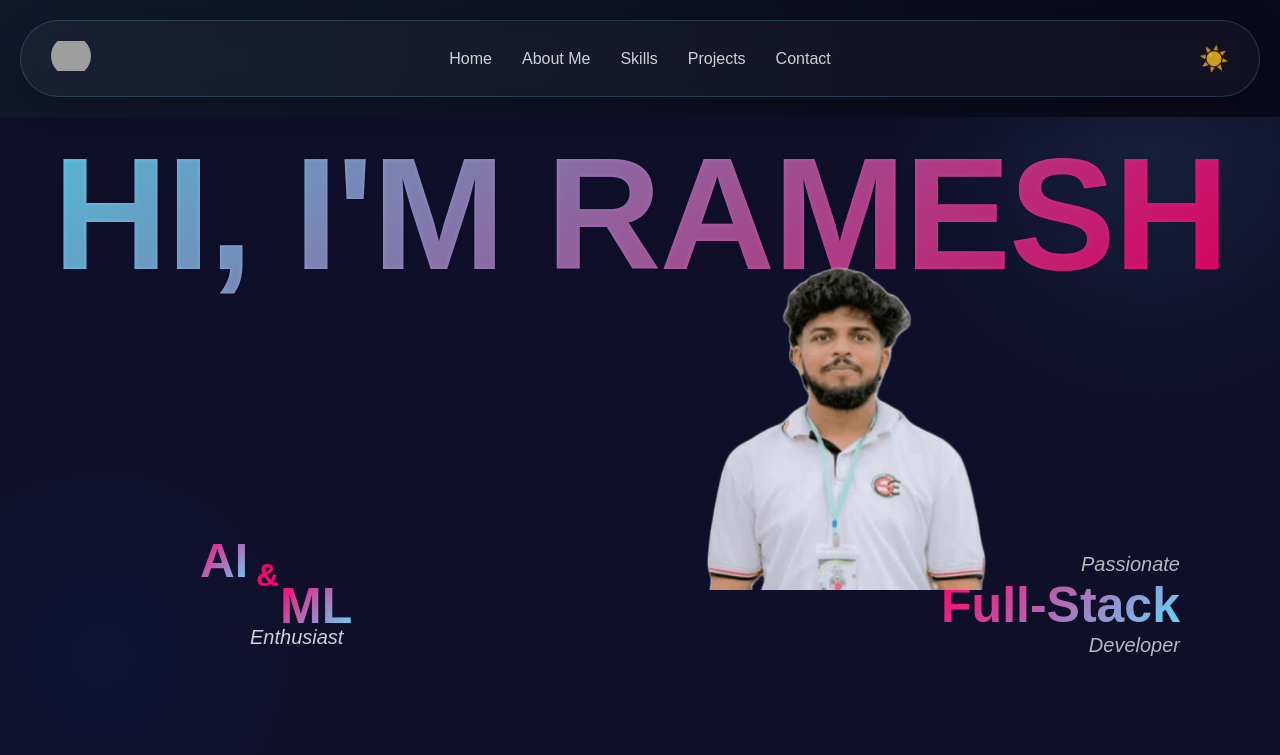
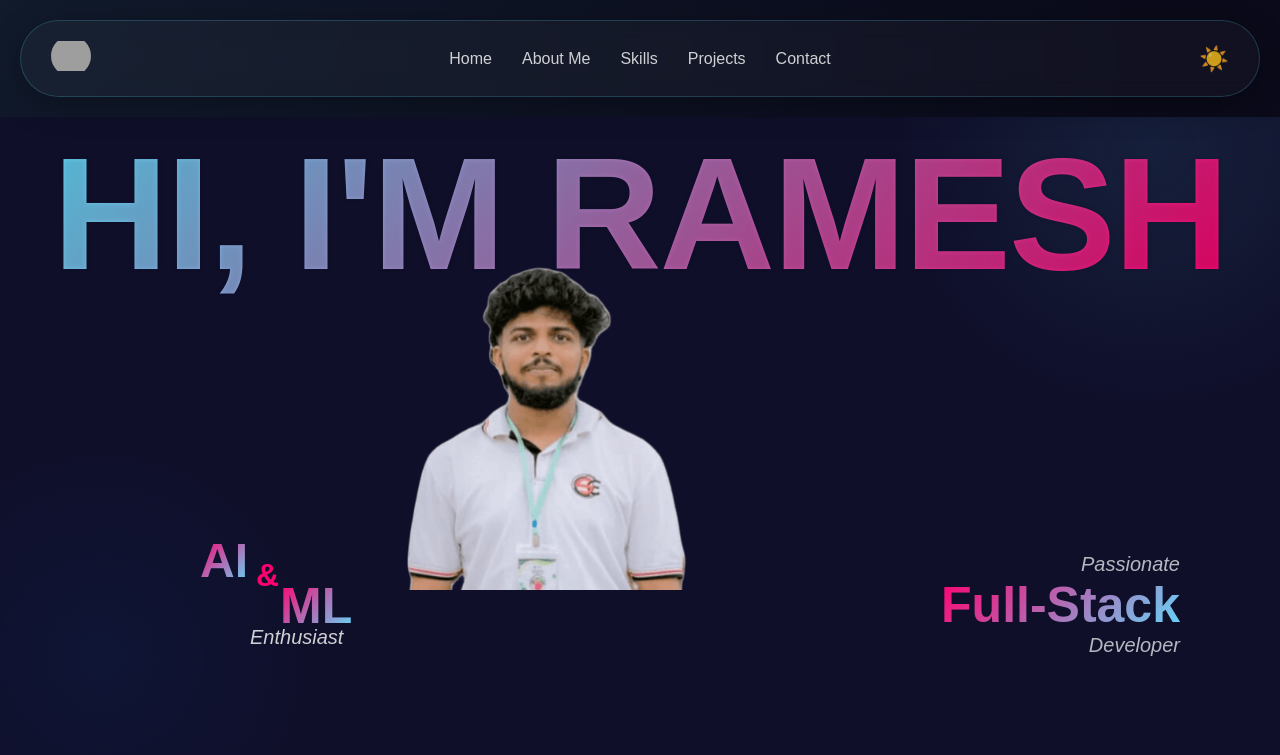
Before and after one commit to ramesh-2003-krishan/Portfolio, a React (Create React App) app in the folder portfolio/: page / in a window 1280 px wide. Shown: the top 755 px of the page. Built offline with nearby package versions, Linux system fonts and the light colour scheme; grey boxes are pictures that could not be loaded.

Commit message:
profile update

```diff
--- a/portfolio/src/style/Home.css
+++ b/portfolio/src/style/Home.css
@@ -210,7 +210,7 @@ body {
 /* Profile Image */
 .profile {
   position: absolute;
-  left: 700px;
+  left: 400px;
   top: 130px;
   width: 300px;
   z-index: 2;
```
